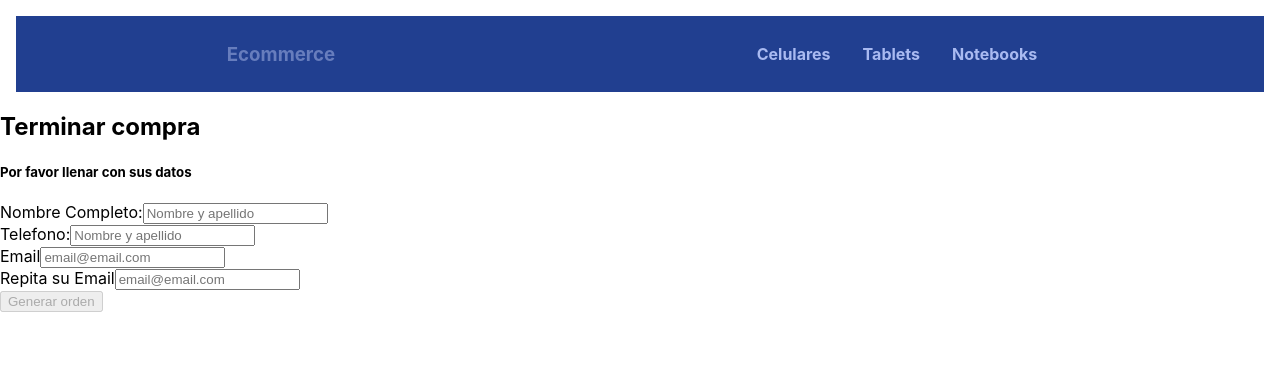
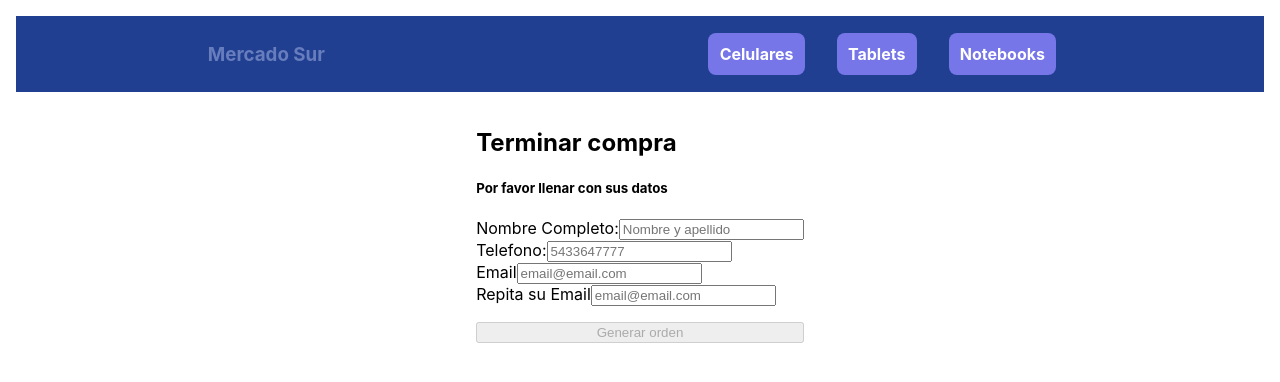
Before and after one commit to Facucabx/proyectofinalReact-CabanaMosto, a React (Create React App) app: page /checkout in a window 1280 px wide. Shown: the top 382 px of the page. Built offline with nearby package versions, Linux system fonts and the light colour scheme.

Commit message:
Se actualizan nuevos estilos esteticos

```diff
--- a/src/components/Cart/Cart.css
+++ b/src/components/Cart/Cart.css
@@ -0,0 +1,5 @@
+.contendorBotones{
+    display: flex;
+    justify-content: center;
+    align-items: center;
+}
--- a/src/components/Cart/Cart.js
+++ b/src/components/Cart/Cart.js
@@ -21,8 +21,11 @@ const Cart = () => {
         <div className='contenedorCart'>
             {cart.map(item => <CartItem key={item.id} item={item} />)}
             <h3>Total: ${cartTotal()}</h3>
-            <button onClick={()=> clear()} className="Button">Limpiar Carrito</button>
-            <Link to='/checkout' className='Option'>Terminar compra</Link>
+            <div className='contendorBotones'>
+                <button onClick={()=> clear()} className="Button">Limpiar Carrito</button>
+                <Link to='/checkout' className='Option'>Terminar compra</Link>
+            </div>
+
         </div>
     )
 }
--- a/src/components/CartItem/CartItem.js
+++ b/src/components/CartItem/CartItem.js
@@ -22,7 +22,7 @@ const CartItem = ({ item }) => {
                     <p className="Info">Cantidad: {quantity}</p>
                 </section>
                 <footer className="ItemFooter">
-                    <button className="btn btn-danger" onClick={handleRemove}>
+                    <button className="" onClick={handleRemove}>
                         X
                     </button>
                 </footer>
--- a/src/components/CartWidget/CartWidget.css
+++ b/src/components/CartWidget/CartWidget.css
@@ -1,7 +1,7 @@
-.CartWidget{
+.CartWidget {
   height: 30px;
-    background-color: rgb(30, 214, 153);
-    padding: 0.5rem;
+  background-color: rgb(253, 253, 253);
+  padding: 0.7rem;
   color: rgb(32, 32, 32);
   font-size: 1.5rem;
   border-radius: 1rem;
@@ -9,9 +9,25 @@
   align-items: center;
   justify-content: center;
 }
-.CartImg{
+.CartImg {
   height: 25px;
   display: flex;
   align-items: center;
   justify-content: center;
 }
+.contenedorWid {
+  display: flex;
+  justify-content: center;
+  align-items: center;
+}
+.contenedorNumero {
+  background-color: red;
+  padding: 0.4rem;
+  height: 15px;
+  color: white;
+  font-size: 20px;
+  border-radius: 10px;
+  display: flex;
+  align-items: center;
+  justify-content: center;
+}
--- a/src/components/CartWidget/CartWidget.js
+++ b/src/components/CartWidget/CartWidget.js
@@ -12,8 +12,14 @@ const CartWidget = () => {
 
     return (
         <Link to='/cart' className='CartWidget' style={{ display: totalQuantity > 0 ? 'block' : 'none' }}>
-            {totalQuantity}
-            <img className='CartImg' src={cart} alt='cart-widget' />
+            <div className='contenedorWid'>
+                <div className='contenedorNumero'>
+                {totalQuantity}
+                </div>
+            <div><img className='CartImg' src={cart} alt='cart-widget' /></div>
+
+            </div>
+
         </Link>
     );
 }
--- /dev/null
+++ b/src/components/Checkout/Checkhout.css
@@ -0,0 +1,13 @@
+.contenedorCheck{
+    display: flex;
+    justify-content: center;
+}
+.datosCheck{
+    display: flex;
+    flex-direction: column;
+    align-items: center;
+}
+.botonOrden{
+    width: 100%;
+    margin-top: 1rem;
+}
--- a/src/components/Checkout/Checkhout.jsx
+++ b/src/components/Checkout/Checkhout.jsx
@@ -2,6 +2,8 @@ import { addDoc, collection, serverTimestamp } from "firebase/firestore";
 import React, {useState, useContext} from "react";
 import { db } from "../../services/firebase";
 import { CartContext } from "../../context/CartContext";
+import './Checkhout.css'
+import { Link } from "react-router-dom";
 
 const Checkout = () => {
     const[user,setUser]=useState({})
@@ -37,11 +39,12 @@ const Checkout = () => {
 
     }
     return (
-        <div>
+        <div className="contenedorCheck">
             {orderId !== ''
-            ?<div>
+            ?<div className="datosCheck">
                 <h2>Felicitaciones! Tu orden fue generada con exito!</h2>
                 <h5>Su id de registro es: {orderId}</h5>
+                <button> <Link to='/' className="BotonBack"><h3>Ver más productos</h3></Link></button>
             </div>
             :        <div>
             <h2>Terminar compra</h2>
@@ -54,7 +57,7 @@ const Checkout = () => {
                 </div>
                 <div className="">
                     <label className="">Telefono:</label>
-                    <input onChange={datosComprador} className="" type="number" placeholder="Nombre y apellido" name="phone" />
+                    <input onChange={datosComprador} className="" type="number" placeholder="5433647777" name="phone" />
                 </div>
                 <div className="">
                     <label className="">Email</label>
@@ -64,7 +67,7 @@ const Checkout = () => {
                     <label className="">Repita su Email</label>
                     <input className="" type="email" placeholder="email@email.com" name="mail" onChange={((e)=>setValidateEmail(e.target.value))} />
                 </div>
-                <button className="" type="submit" disabled={validateEmail !== user.mail}>Generar orden</button>
+                <button className="botonOrden" type="submit" disabled={validateEmail !== user.mail}>Generar orden</button>
             </form>
 
         </div>}
--- a/src/components/ItemDetail/ItemDetail.css
+++ b/src/components/ItemDetail/ItemDetail.css
@@ -9,3 +9,18 @@
     box-shadow: 0 0 10px rgba(0, 0, 0, 0.1); /* Sombra */
     text-align: center;
   }
+.Option{
+  background-color: rgb(118, 118, 233);
+  color: white;
+  padding: 0.7rem;
+  cursor: pointer;
+  border-radius: 0.5rem;
+}
+.Option:hover{
+  background-color: rgb(73, 73, 241);
+}
+.itemFooter{
+  display: flex;
+  justify-content: center;
+  align-items: center;
+}
--- a/src/components/ItemDetail/ItemDetail.js
+++ b/src/components/ItemDetail/ItemDetail.js
@@ -42,14 +42,14 @@ const ItemDetail = ({producto }) => {
                 </p>
             </section>
             <footer className='ItemFooter'>
+                <div className='contendorFooter' >
                 {
-                    quantityAdded > 0 ? (
-                        <Link to='/cart' className='Option'>Ir al carrito</Link>
-                    ) : (
-                        <ItemCount initial={1} stock={stock} onAdd={handleOnAdd} />
-                    )
+                    quantityAdded > 0 ?
+                    (<div><Link to='/cart' className='Option'>Ir al carrito</Link></div>)
+                    : (<div><ItemCount initial={1} stock={stock} onAdd={handleOnAdd} /></div>)
+
                 }
-
+                </div>
             </footer>
         </article>
 
--- a/src/components/NavBar/NavBar.js
+++ b/src/components/NavBar/NavBar.js
@@ -6,7 +6,7 @@ const NavBar = () => {
     return (
         <nav className="NavBar">
             <Link to='/'>
-                <h3>Ecommerce</h3>
+                <h3>Mercado Sur</h3>
             </Link>
 
             <div className='Categories'>
```
Lines whose indentation alone changed are shown as unchanged.
